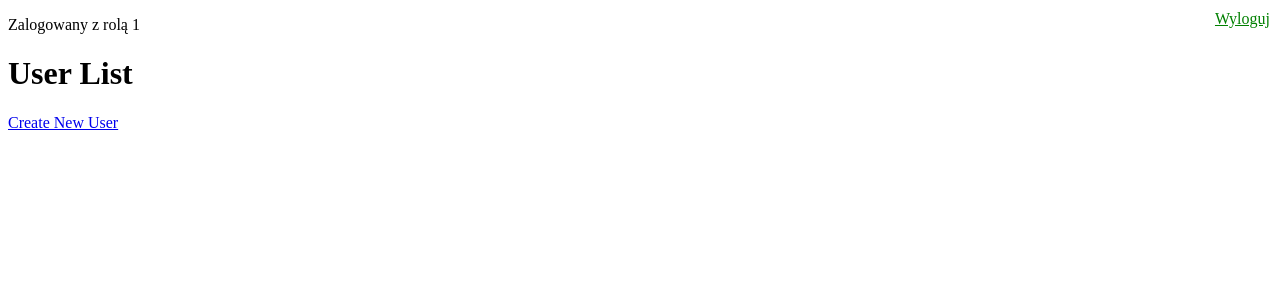
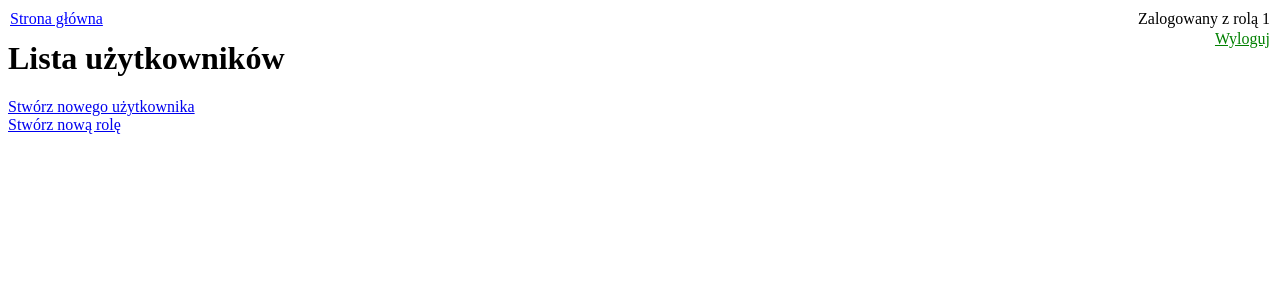
Before and after one commit to JuliaStyp/BD2, a Flask app: page /auth/ in a window 1280 px wide. Shown: the top 300 px of the page. Run offline with Flask 3, Linux system fonts and the light colour scheme; the visitor is signed in with stand-in values (Sample User, id 1); data that the repository does not hold is empty; parts of the project's set-up code (start-up, migrations or seed data) failed here and were passed over.

Commit message:
Added main page, improved login/logout buttons

```diff
--- a/project/app.py
+++ b/project/app.py
@@ -1,10 +1,11 @@
 import os
 
 import click
-from flask import Flask
+from flask import Flask, session
 
 from db import db, init_db
 from routes.auth import auth_bp
+from routes.index import index_bp
 
 is_logged_in = False
 is_admin = False
@@ -12,10 +13,25 @@ is_admin = False
 app = Flask(__name__)
 app.config["SQLALCHEMY_DATABASE_URI"] = os.environ["DB_URL"]
 # "postgresql://postgres:postgres@localhost:5432/postgres"
-app.register_blueprint(auth_bp)
 app.secret_key = 'random_string_of_characters'
 
+app.register_blueprint(auth_bp)
+app.register_blueprint(index_bp)
+
 db.init_app(app)
+
+
+@app.context_processor
+def inject_login_status():
+    if 'user_id' in session:
+        user_id = session['user_id']
+        role = session['role']
+        logged_in = True
+    else:
+        user_id = None
+        role = None
+        logged_in = False
+    return dict(logged_in=logged_in, user_id=user_id, role=role)
 
 
 @click.group()
--- a/project/routes/auth.py
+++ b/project/routes/auth.py
@@ -9,7 +9,7 @@ auth_bp = Blueprint("auth_bp", __name__, url_prefix="/auth")
 @auth_bp.route("/")
 def auth():
     users = db.session.execute(db.select(Uzytkownik).order_by(Uzytkownik.id)).scalars()
-    return render_template("auth.html", users=users)
+    return render_template("auth/auth.html", users=users)
 
 
 @auth_bp.route("/register", methods=["GET", "POST"])
@@ -28,7 +28,7 @@ def user_create():
         db.session.commit()
         return redirect(url_for("auth_bp.auth"))
 
-    return render_template("register.html")
+    return render_template("auth/register.html")
 
 
 @auth_bp.route("/role", methods=["GET", "POST"])
@@ -39,7 +39,7 @@ def role_create():
         db.session.commit()
         return redirect(url_for("auth_bp.auth"))
 
-    return render_template("role.html")
+    return render_template("auth/role.html")
 
 
 @auth_bp.route("/login", methods=["GET", "POST"])
@@ -60,7 +60,7 @@ def login():
             error = "Invalid email or password"
             return render_template("login.html", error=error)
 
-    return render_template("login.html")
+    return render_template("auth/login.html")
 
 
 @auth_bp.route("/logout")
@@ -68,16 +68,3 @@ def logout():
     # Clear session data (log out user)
     session.clear()
     return redirect(url_for("auth_bp.login"))
-
-
-@auth_bp.context_processor
-def inject_login_status():
-    if 'user_id' in session:
-        user_id = session['user_id']
-        role = session['role']
-        logged_in = True
-    else:
-        user_id = None
-        role = None
-        logged_in = False
-    return dict(logged_in=logged_in, user_id=user_id, role=role)
--- /dev/null
+++ b/project/static/css/styles.css
@@ -0,0 +1,35 @@
+.home-button {
+    position: absolute;
+    top: 10px;
+    left: 10px;
+    background-color: transparent;
+    border: none;
+    color: blue;
+    text-decoration: underline;
+}
+.login-link {
+    position: absolute;
+    top: 10px;
+    right: 10px;
+    background-color: transparent;
+    border: none;
+    color: green;
+    text-decoration: underline;
+}
+.logged-in-text {
+    position: absolute;
+    top: 10px;
+    right: 10px;
+}
+.logout-link {
+    position: absolute;
+    top: 30px;
+    right: 10px;
+    background-color: transparent;
+    border: none;
+    color: green;
+    text-decoration: underline;
+}
+h1 {
+    margin-top: 40px;
+}
--- a/project/templates/auth.html
+++ /dev/null
@@ -1,34 +0,0 @@
-<!DOCTYPE html>
-<html lang="en">
-<head>
-    <meta charset="UTF-8">
-    <meta name="viewport" content="width=device-width, initial-scale=1.0">
-    <title>User List</title>
-    <style>
-    .login-link {
-            position: absolute;
-            top: 10px;
-            right: 10px;
-            background-color: transparent;
-            border: none;
-            color: green;
-            text-decoration: underline;
-        }
-    </style>
-</head>
-<body>
-    {% if logged_in %}
-        <p>Zalogowany z rolą {{ role }}</p>
-        <a class="login-link" href="{{ url_for('auth_bp.logout') }}">Wyloguj</a>
-    {% else %}
-        <a class="login-link" href="{{ url_for('auth_bp.login') }}">Zaloguj</a>
-    {% endif %}
-    <h1>User List</h1>
-    <ul>
-        {% for user in users %}
-            <li>{{ user.imie }} {{ user.nazwisko }}</li>
-        {% endfor %}
-    </ul>
-    <a href="{{ url_for('auth_bp.user_create') }}">Create New User</a>
-</body>
-</html>
--- /dev/null
+++ b/project/templates/auth/auth.html
@@ -0,0 +1,31 @@
+<!DOCTYPE html>
+<html lang="en">
+<head>
+    <meta charset="UTF-8">
+    <meta name="viewport" content="width=device-width, initial-scale=1.0">
+    <title>User List</title>
+    <link rel="stylesheet" type="text/css" href="{{ url_for('static', filename='css/styles.css') }}">
+    <style>
+    h1 {
+        margin-top: 40px;
+    }
+    </style>
+</head>
+<body>
+    <a class="home-button" href="{{ url_for('index_bp.index') }}">Strona główna</a>
+    {% if logged_in %}
+        <a class="logged-in-text"> Zalogowany z rolą {{ role }}</a>
+        <a class="logout-link" href="{{ url_for('auth_bp.logout') }}">Wyloguj</a>
+    {% else %}
+        <a class="login-link" href="{{ url_for('auth_bp.login') }}">Zaloguj</a>
+    {% endif %}
+    <h1>Lista użytkowników</h1>
+    <ul>
+        {% for user in users %}
+            <li>{{ user.imie }} {{ user.nazwisko }}</li>
+        {% endfor %}
+    </ul>
+    <a href="{{ url_for('auth_bp.user_create') }}">Stwórz nowego użytkownika</a><br>
+    <a href="{{ url_for('auth_bp.role_create') }}">Stwórz nową rolę</a>
+</body>
+</html>
--- a/project/templates/register.html
+++ b/project/templates/auth/register.html
@@ -4,10 +4,11 @@
     <meta charset="UTF-8">
     <meta name="viewport" content="width=device-width, initial-scale=1.0">
     <title>Create User</title>
+    <link rel="stylesheet" type="text/css" href="{{ url_for('static', filename='css/styles.css') }}">
 </head>
 <body>
-    <a class="home-button" href="{{ url_for('auth_bp.auth') }}">Strona główna</a>
-    <h1>Create User</h1>
+    <a class="home-button" href="{{ url_for('index_bp.index') }}">Strona główna</a>
+    <h1>Tworzenie użytkownika</h1>
     <form method="post">
         <label for="id">ID:</label>
         <input type="text" id="id" name="id" required><br>
```
Also changed, not shown: project/routes/index.py (added, +9 -0 lines), project/templates/auth/login.html (renamed from project/templates/login.html, +2 -11 lines), project/templates/auth/role.html (renamed from project/templates/role.html, +7 -4 lines), project/templates/index.html (added, +23 -0 lines).
